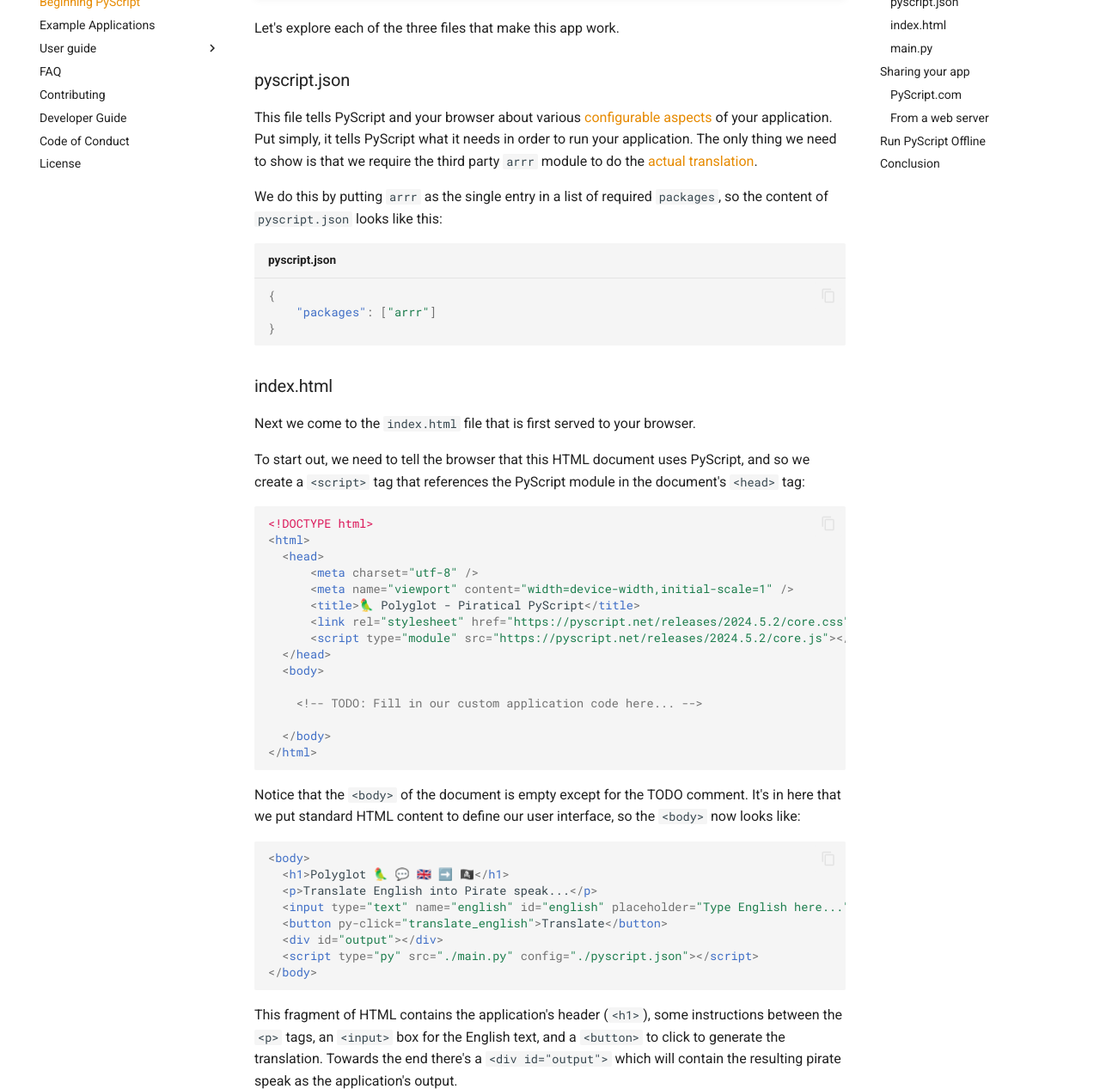
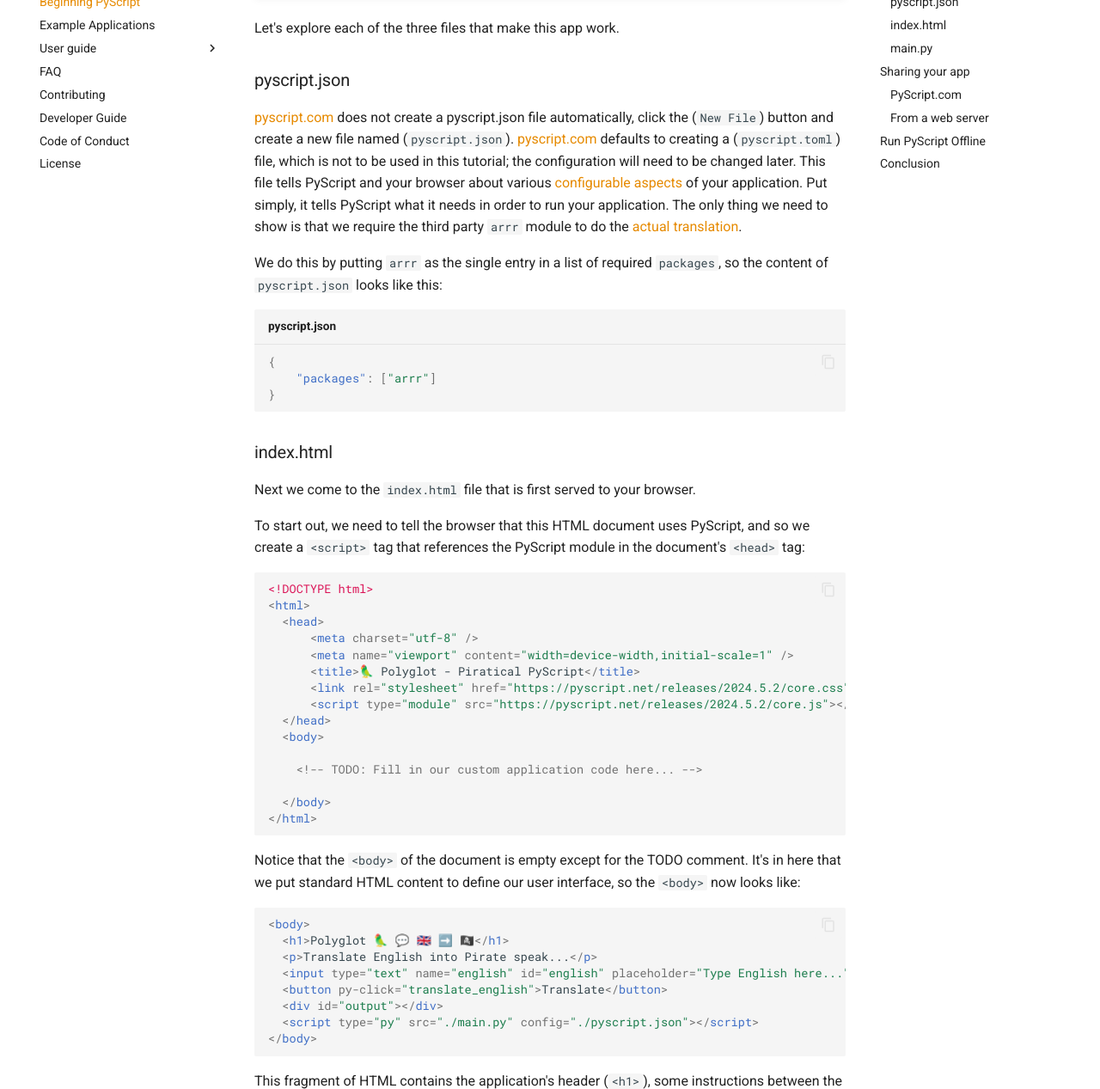
Before and after one commit to pyscript/docs, an MkDocs documentation site: the page built from docs/beginning-pyscript.md, in a window 1280 px wide and 1400 px high, scrolled down 2236 px, cut to the strip 133-1400 px from the top of the window. Shown: the whole strip at 86% size. Built offline with MkDocs 1.6.1 and Material for MkDocs 9.7.7, drawn with Linux system fonts in a browser that asks for light colours; the version menu is left out; some of the changed text lies outside the part shown.

Commit message:
Initial Commit

```diff
--- a/docs/beginning-pyscript.md
+++ b/docs/beginning-pyscript.md
@@ -80,7 +80,9 @@ You can see this application embedded into the page below (try it out!):
 Let's explore each of the three files that make this app work.
 
 ### pyscript.json
-
+[pyscript.com](https://pyscript.com) does not create a pyscript.json file automatically,
+click the (`New File`) button and create a new file named (`pyscript.json`). [pyscript.com](https://pyscript.com) defaults to creating a (`pyscript.toml`)
+file, which is not to be used in this tutorial; the configuration will need to be changed later.
 This file tells PyScript and your browser about various
 [configurable aspects](../user-guide/configuration)
 of your application. Put simply, it tells PyScript what it needs in order to run
@@ -151,8 +153,8 @@ attributes are [built into PyScript](user-guide/builtins.md#html-attributes).
 
 We put all this together in the `script` tag at the end of the `<body>`. This
 tells the browser we're using PyScript (`type="py"`), and where PyScript
-should find the Python source code (`src="./main.py"`). Finally, we indicate
-where PyScript should find the configuration (`config="./pyscript.json"`).
+should find the Python source code (`src="./main.py"`). The default configuration is (`config="./pyscript.toml"`); but since creating the (`pyscript.json`) file, it's imperative that the final step is indicating
+where PyScript should find the configuration which should correctly be (`config="./pyscript.json"`).
 
 In the end, our HTML should look like this:
 
```
